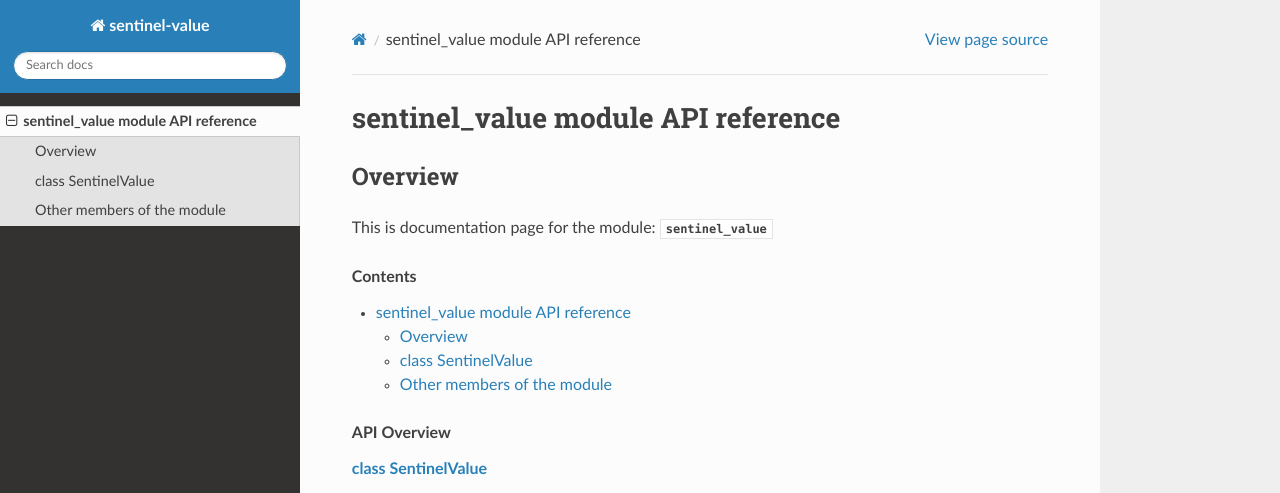
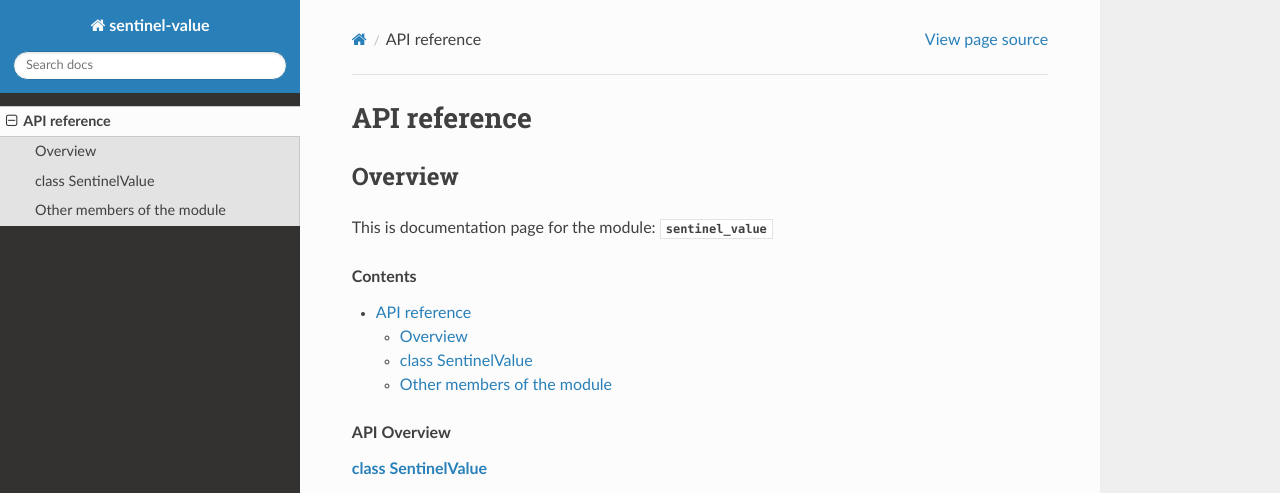
Before and after one commit to vdmit11/sentinel-value, a Sphinx documentation site: the page built from docs/sentinel_value_api.rst, in a window 1280 px wide and 1302 px high. Shown: the top 493 px of the window. Built offline with Sphinx 7.4.7 and the Read the Docs theme 2.0.0, drawn with Linux system fonts in a browser that asks for light colours; grey boxes are pictures that could not be loaded.

Commit message:
doc: shorten title of the API reference page

```diff
--- a/docs/sentinel_value_api.rst
+++ b/docs/sentinel_value_api.rst
@@ -1,5 +1,5 @@
-﻿sentinel_value module API reference
-===================================
+API reference
+=============
 
 .. currentmodule:: sentinel_value
 
```
